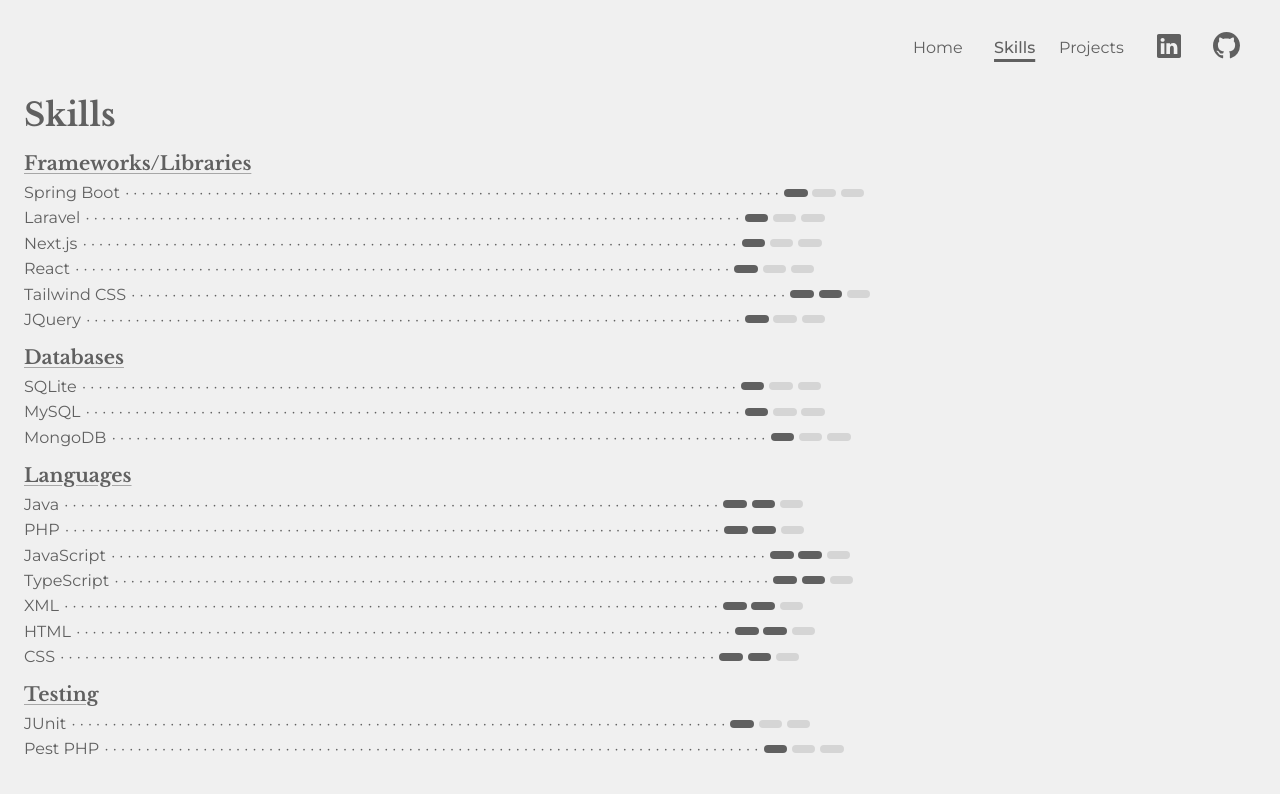
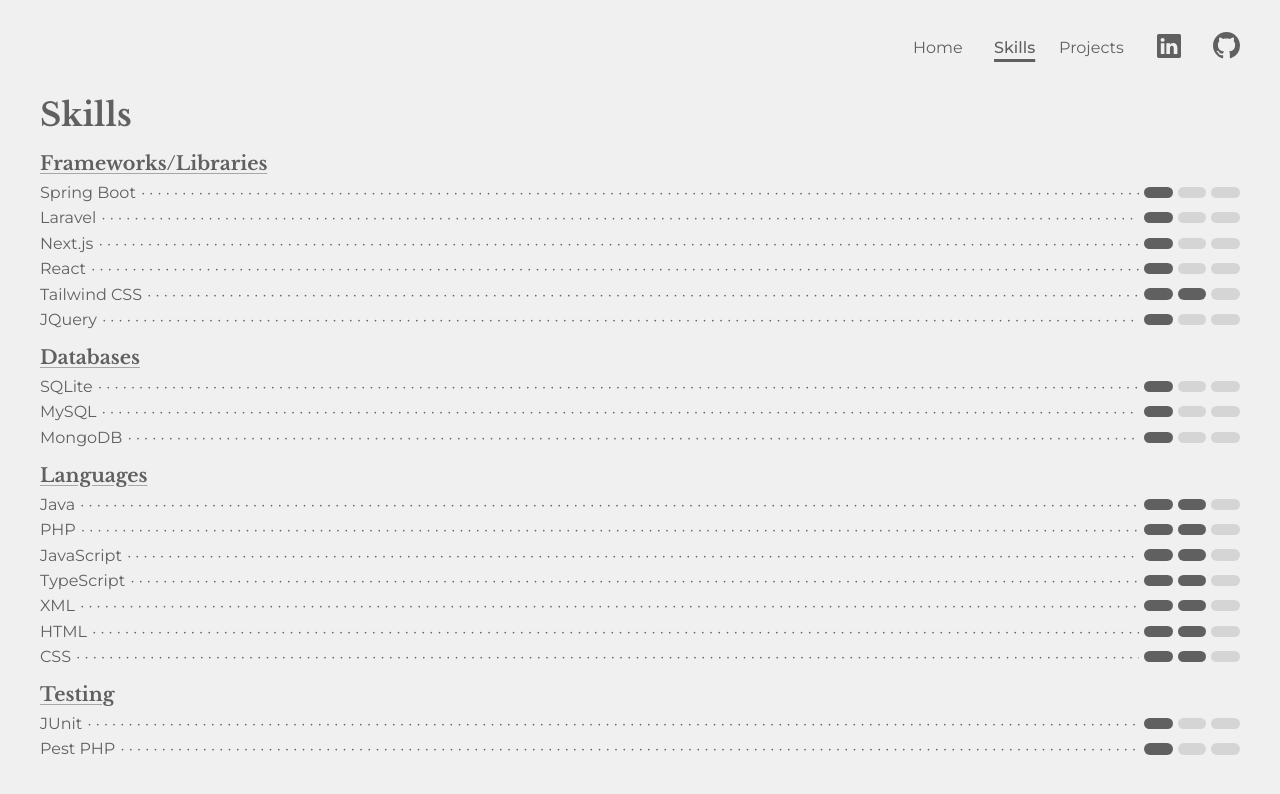
Before and after one commit to nhsneto/portfolio, a Next.js app: page /skills in a window 1280 px wide. Shown: the top 794 px of the page. Built offline with nearby package versions, Linux system fonts and the light colour scheme.

Commit message:
Make SkillItem, LevelBar and skills page responsive

```diff
--- a/app/components/SkillItem.module.css
+++ b/app/components/SkillItem.module.css
@@ -12,3 +12,17 @@
   text-wrap: nowrap;
   overflow: hidden;
 }
+
+.desktop {
+  display: none;
+}
+
+@media (min-width: 1024px) {
+  .mobile {
+    display: none;
+  }
+
+  .desktop {
+    display: block;
+  }
+}
--- a/app/components/SkillItem.tsx
+++ b/app/components/SkillItem.tsx
@@ -12,10 +12,14 @@ export default function SkillItem({ text, level }: Props) {
       <span className={styles.text}>{text}</span>
       <span className={styles.dots}>
         · · · · · · · · · · · · · · · · · · · · · · · · · · · · · · · · · · · · · · · · · · · · · · · · · · · · · · · ·
-        · · · · · · · · · · · · · · · · · · · · · · · ·
+        · · · · · · · · · · · · · · · · · · · · · · · · · · · · · · · · · · · · · · · · · · · · · · · · · · · · · · · ·
+        · · · · · · · · · · · · · · · · · · · · · · · · · · · · · · · · · · · ·
       </span>
-      <div className={styles.levelBar}>
+      <div className={styles.mobile}>
         <LevelBar width="5rem" height="0.5rem" color="var(--gray)" level={level} />
+      </div>
+      <div className={styles.desktop}>
+        <LevelBar width="6rem" height="0.7rem" color="var(--gray)" level={level} />
       </div>
     </li>
   );
--- a/app/skills/page.module.css
+++ b/app/skills/page.module.css
@@ -26,3 +26,10 @@
 .skills > li:not(li:first-child) {
   margin-top: 0.4rem;
 }
+
+@media (min-width: 768px) {
+  .container {
+    margin: 0 2.5rem 2rem;
+    padding-bottom: 0;
+  }
+}
```
